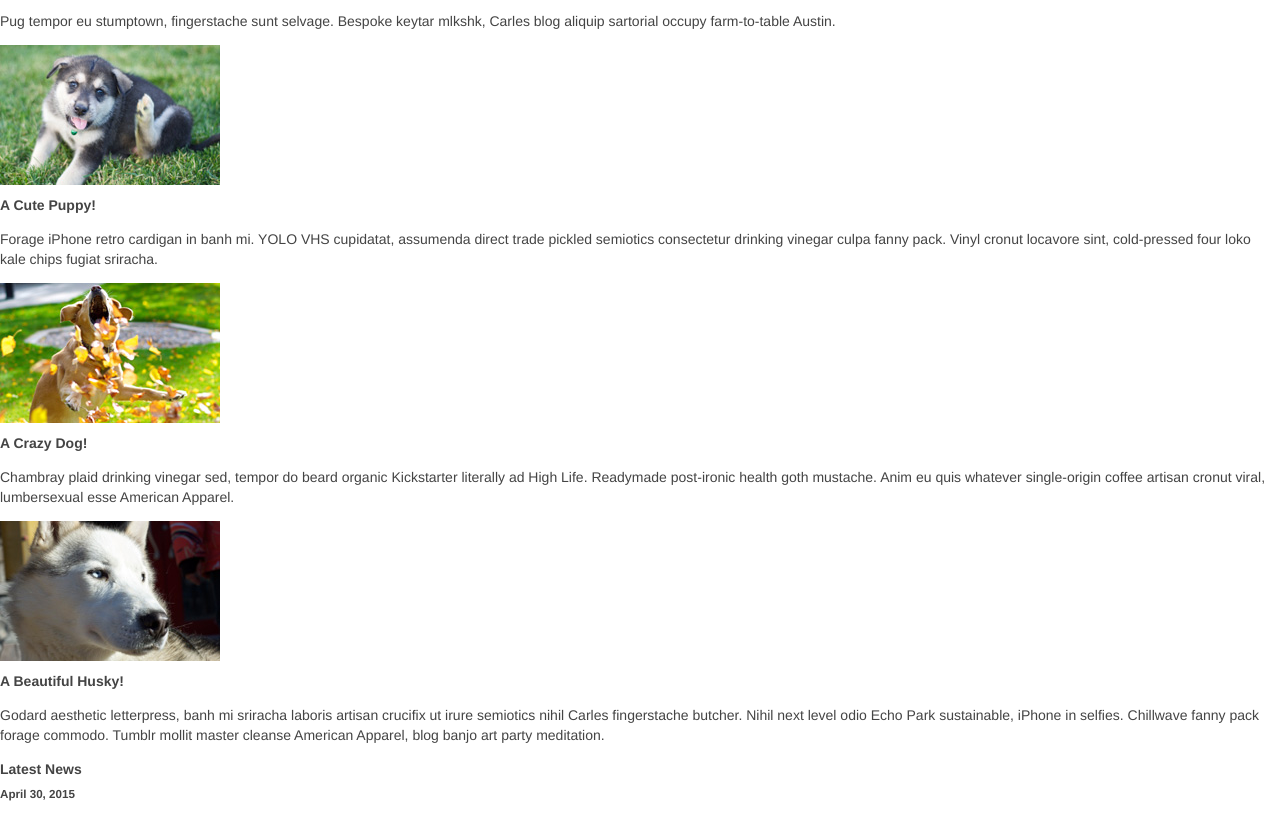
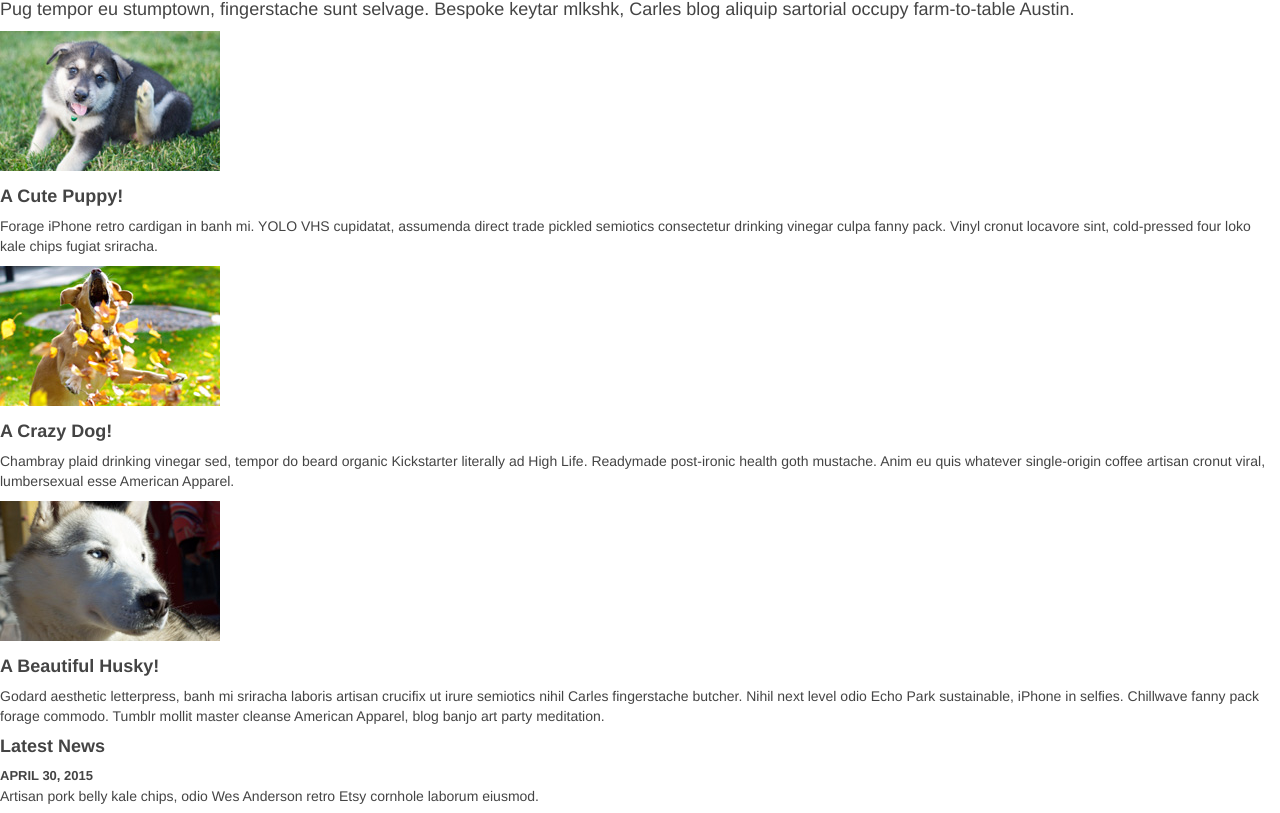
Before and after one commit to mikehaley1999/PSD-HTML5-CSS3, a plain HTML site: page index.html in a window 1280 px wide. Shown: the part 639-1452 px from the top of the page. Drawn offline with Linux system fonts and the light colour scheme.

Commit message:
fourth commit

```diff
--- a/index.html
+++ b/index.html
@@ -44,7 +44,7 @@
 			<section id="column-content">
 
 				<h3>PSD to HTML5 &amp; CSS3</h3>
-				<p>Pug tempor eu stumptown, fingerstache sunt selvage. Bespoke keytar mlkshk, Carles blog aliquip sartorial occupy farm-to-table Austin.</p>
+				<p class="lead">Pug tempor eu stumptown, fingerstache sunt selvage. Bespoke keytar mlkshk, Carles blog aliquip sartorial occupy farm-to-table Austin.</p>
 
 				<div class="column">
 					<img src="images/puppy.jpg" alt="A cute puppy looking into the camera">
--- a/styles/style.css
+++ b/styles/style.css
@@ -44,6 +44,38 @@ h4, h5, h6 {
 	margin: 5px 0 5px 0;
 }
 
+h1 {
+	font-size: 48px;
+}
+
+h2 {
+	font-size: 24px;
+}
+
+h3 {
+	font-size: 30px;
+}
+
+h4 {
+	font-size: 18px;
+	margin: 10px 0;
+}
+
+h5 {
+	font-size: 13px;
+	margin: 0;
+	text-transform: uppercase;
+}
+
+p {
+	margin: 0 0 10px 0;
+}
+
+p.lead {
+	font-size: 18px;
+	font-weight: 300;
+	line-height: 24px;
+}
 /*-----------------------------
 	Layout
 -----------------------------*/
```
